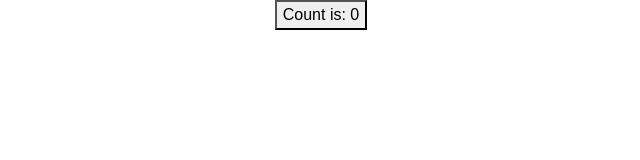
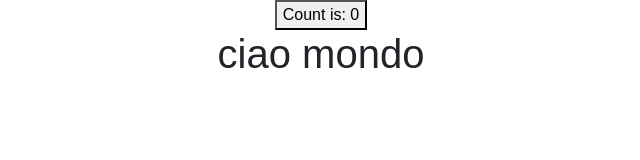
Before and after one commit to AntoCic/vue-hello, a plain HTML site: page index.html in a window 1280 px wide. Shown: the whole page, without its empty margins (319-959 px from the left). Drawn offline with nearby package versions, Linux system fonts and the light colour scheme.

Commit message:
ADDED MILESTONE 1
added h1 and the content

```diff
--- a/index.html
+++ b/index.html
@@ -22,6 +22,9 @@
         <button @click="increment()">
             Count is: {{ count }}
         </button>
+        <h1>
+           {{ message }}
+        </h1>
     </div>
 
     <script src="./js/app.js"></script>
--- a/js/app.js
+++ b/js/app.js
@@ -3,7 +3,8 @@ const { createApp } = Vue
 createApp({
     data() {
         return {
-          count: 0
+          count: 0,
+          message: "ciao mondo"
         }
       },
       methods: {
```
